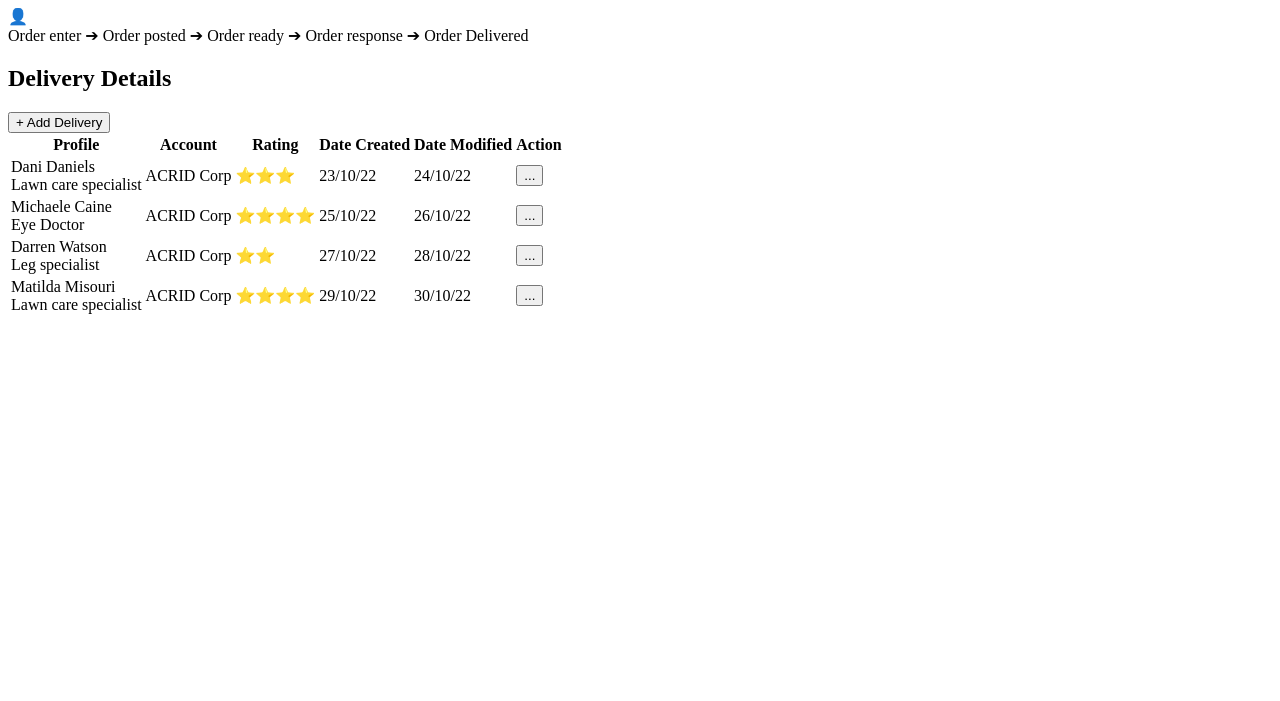
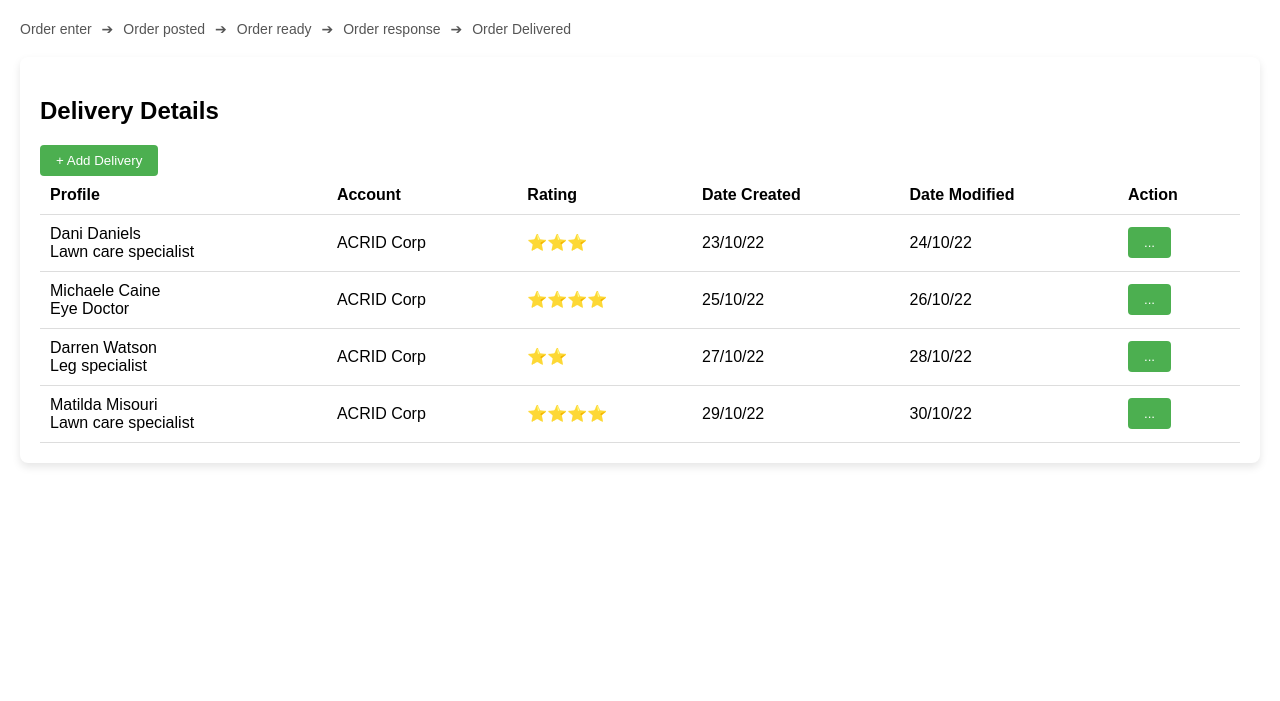
Before and after one commit to Akshay7303/Project-Nexmerce, a plain HTML site: page delivery.html in a window 1280 px wide. Shown: the part 99-800 px from the top of the page. Drawn offline with Linux system fonts and the light colour scheme; files that its build step writes are made by us from their sources; the site is published under a folder, as on GitHub Pages, so addresses that start at the root find nothing.

Commit message:
Update delivery.html

```diff
--- a/delivery.html
+++ b/delivery.html
@@ -4,7 +4,7 @@
 		<meta charset="UTF-8" />
 		<meta name="viewport" content="width=device-width, initial-scale=1.0" />
 		<title>Delivery Management</title>
-		<link rel="stylesheet" href="/CSS/delivery.css" />
+		<link rel="stylesheet" href="delivery.css" />
         <script
 			src="https://kit.fontawesome.com/7717c1610a.js"
 			crossorigin="anonymous"></script>
```
